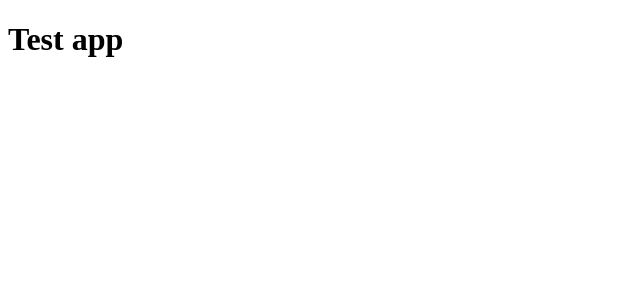
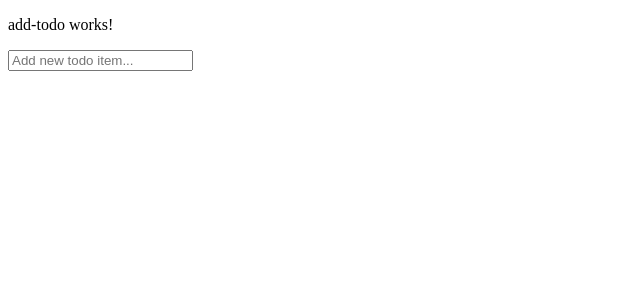
Before and after one commit to AyaneSHOJI/angular-todo-app, an Angular app: page / in a window 1280 px wide. Shown: the top 300 px of the page, without its empty margins (0-640 px from the left). Built offline with nearby package versions, Linux system fonts and the light colour scheme.

Commit message:
updated app component ts

```diff
--- a/src/app/app.component.html
+++ b/src/app/app.component.html
@@ -1,4 +1,8 @@
 
-<h1>Test app</h1>
+<div class="doit-wrapper">
+  <div class="doit-inner-wrapper">
+    <app-add-todo></app-add-todo>
+  </div>
+</div>
 
 <router-outlet></router-outlet>
--- a/src/app/app.component.ts
+++ b/src/app/app.component.ts
@@ -1,4 +1,12 @@
 import { Component } from '@angular/core';
+
+export interface Todo {
+  title: string;
+  completed: boolean;
+}
+export interface AppData {
+  todos: Array<Todo>;
+}
 
 @Component({
   selector: 'app-root',
@@ -6,5 +14,23 @@ import { Component } from '@angular/core';
   styleUrls: ['./app.component.css']
 })
 export class AppComponent {
-  title = 'todo-app';
+  data: AppData = {
+    todos: [
+      {
+        title: 'Eat food',
+        completed: true
+      },
+      {
+        title: 'Complete project',
+        completed: false
+      }
+    ]
+  };
+
+  addTodo(todo: any) {
+    this.data.todos.push({
+      title: todo,
+      completed: false
+    });
+  }
 }
--- a/src/app/app.module.ts
+++ b/src/app/app.module.ts
@@ -3,6 +3,7 @@ import { BrowserModule } from '@angular/platform-browser';
 
 import { AppRoutingModule } from './app-routing.module';
 import { AppComponent } from './app.component';
+import { ComponentsModule } from './components/components.module';
 
 
 @NgModule({
@@ -13,10 +14,9 @@ import { AppComponent } from './app.component';
   imports: [
     BrowserModule,
     AppRoutingModule,
-
+    ComponentsModule
   ],
   exports: [
-
   ],
   providers: [],
   bootstrap: [AppComponent]
--- /dev/null
+++ b/src/app/components/add-todo/add-todo.component.html
@@ -0,0 +1,3 @@
+<p>add-todo works!</p>
+
+<input type="text" placeholder="Add new todo item...">
--- /dev/null
+++ b/src/app/components/add-todo/add-todo.component.ts
@@ -0,0 +1,15 @@
+import { Component, OnInit } from '@angular/core';
+
+@Component({
+  selector: 'app-add-todo',
+  templateUrl: './add-todo.component.html',
+  styleUrls: ['./add-todo.component.css']
+})
+export class AddTodoComponent implements OnInit {
+
+  constructor() { }
+
+  ngOnInit(): void {
+  }
+
+}
```
Also changed, not shown: src/app/components/components.module.ts (added, +19 -0 lines), src/app/components/add-todo/add-todo.component.css (added), 1 other file (tests, documents, lock files or other folders).
